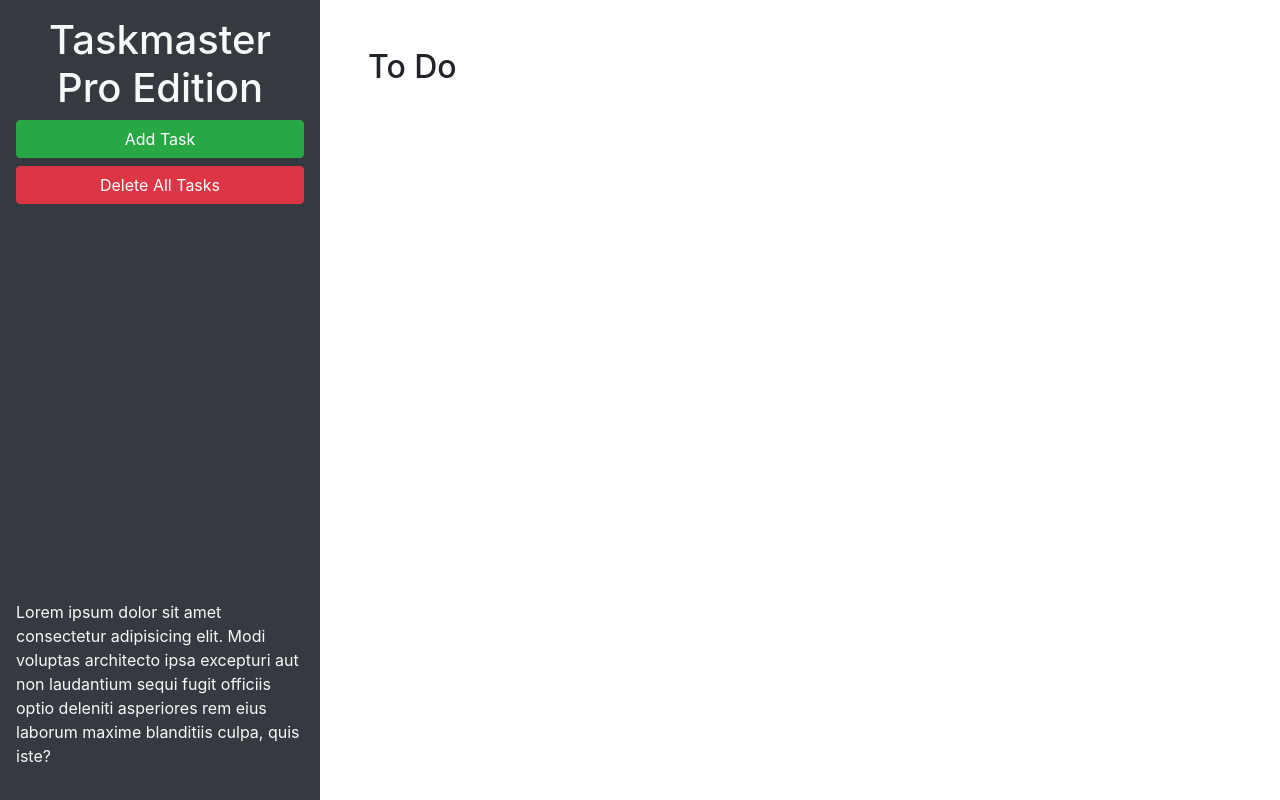
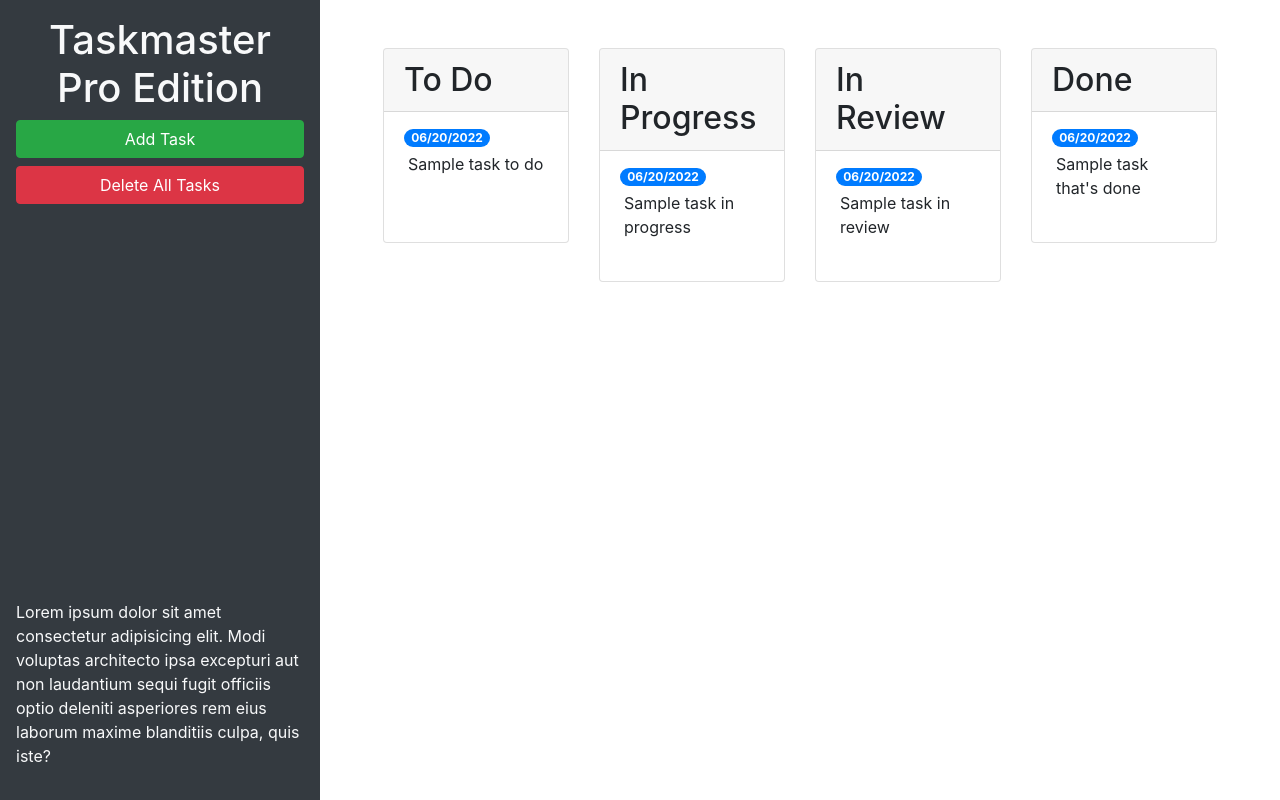
Before and after one commit to abbygraves/taskinator-pro, a plain HTML site: page index.html in a window 1280 px wide. Drawn offline with nearby package versions, Linux system fonts and the light colour scheme.

Commit message:
added bootstrap components

```diff
--- a/index.html
+++ b/index.html
@@ -19,14 +19,77 @@
         Task</button>
       <button id="remove-tasks" class="btn btn-block btn-danger">Delete All Tasks</button>
       <p class="mt-auto">Lorem ipsum dolor sit amet consectetur adipisicing elit. Modi voluptas architecto ipsa
-        excepturi aut non
-        laudantium sequi fugit officiis optio deleniti asperiores rem eius laborum maxime blanditiis culpa, quis iste?
+        excepturi aut non laudantium sequi fugit officiis optio deleniti asperiores rem eius laborum maxime blanditiis
+        culpa, quis iste?
       </p>
     </header>
     <main class="col-12 col-lg-9">
-      <div class="m-5">
-        <h2>To Do</h2>
-        <ul id="list-toDo" class="list-group"> </ul>
+      <div class="m-5 row justify-content-around">
+
+        <!-- TO DO START -->
+        <div class="col-12 col-md-6 col-xl-3 mb-3">
+          <div class="card">
+            <h2 class="card-header">
+              To Do
+            </h2>
+            <ul id="list-toDo" class="list-group list-group-flush">
+              <li class="list-group-item">
+                <span class="badge badge-primary badge-pill">06/20/2022</span>
+                <p class="m-1">Sample task to do</p>
+              </li>
+            </ul>
+          </div>
+        </div>
+        <!-- TO DO END -->
+
+        <!-- IN PROGRESS START -->
+        <div class="col-12 col-md-6 col-xl-3 mb-3">
+          <div class="card">
+            <h2 class="card-header">
+              In Progress
+            </h2>
+            <ul id="list-inProgres" class="list-group list-group-flush">
+              <li class="list-group-item">
+                <span class="badge badge-primary badge-pill">06/20/2022</span>
+                <p class="m-1">Sample task in progress</p>
+              </li>
+            </ul>
+          </div>
+        </div>
+        <!-- IN PROGRESS END -->
+
+        <!-- IN REVIEW START -->
+        <div class="col-12 col-md-6 col-xl-3 mb-3">
+          <div class="card">
+            <h2 class="card-header">
+              In Review
+            </h2>
+            <ul id="list-inReview" class="list-group list-group-flush">
+              <li class="list-group-item">
+                <span class="badge badge-primary badge-pill">06/20/2022</span>
+                <p class="m-1">Sample task in review</p>
+              </li>
+            </ul>
+          </div>
+        </div>
+        <!-- IN REVIEW END -->
+
+        <!-- DONE START -->
+        <div class="col-12 col-md-6 col-xl-3 mb-3">
+          <div class="card">
+            <h2 class="card-header">
+              Done
+            </h2>
+            <ul id="list-done" class="list-group list-group-flush">
+              <li class="list-group-item">
+                <span class="badge badge-primary badge-pill">06/20/2022</span>
+                <p class="m-1">Sample task that's done</p>
+              </li>
+            </ul>
+          </div>
+        </div>
+        <!-- DONE END -->
+
       </div>
     </main>
   </div>
@@ -46,11 +109,11 @@
           <form>
             <div class="form-group">
               <label for="modalTaskDescription">Task description</label>
-              <textarea id="modalTaskDescription" rows="3"></textarea>
+              <textarea id="modalTaskDescription" rows="3" class="form-control"></textarea>
             </div>
             <div class="form-group">
               <label for="modalDueDate">Due date</label>
-              <input type="text" id="modalDueDate" placeholder="mm/dd/yyyy" autocomplete="off" />
+              <input type="text" class="form-control" id="modalDueDate" placeholder="mm/dd/yyyy" autocomplete="off" />
             </div>
           </form>
         </div>
```
